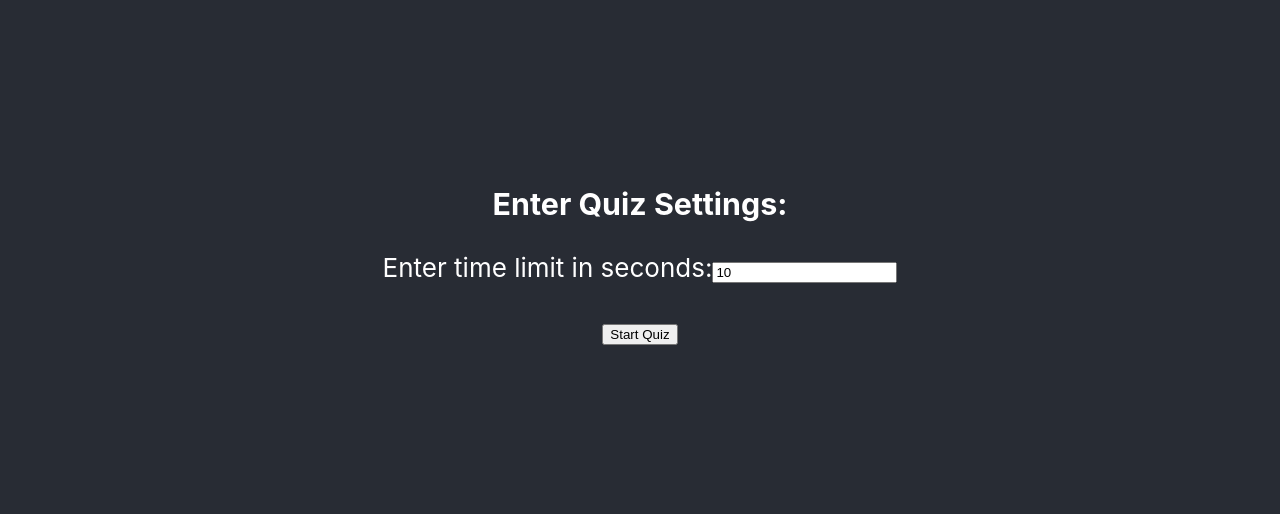
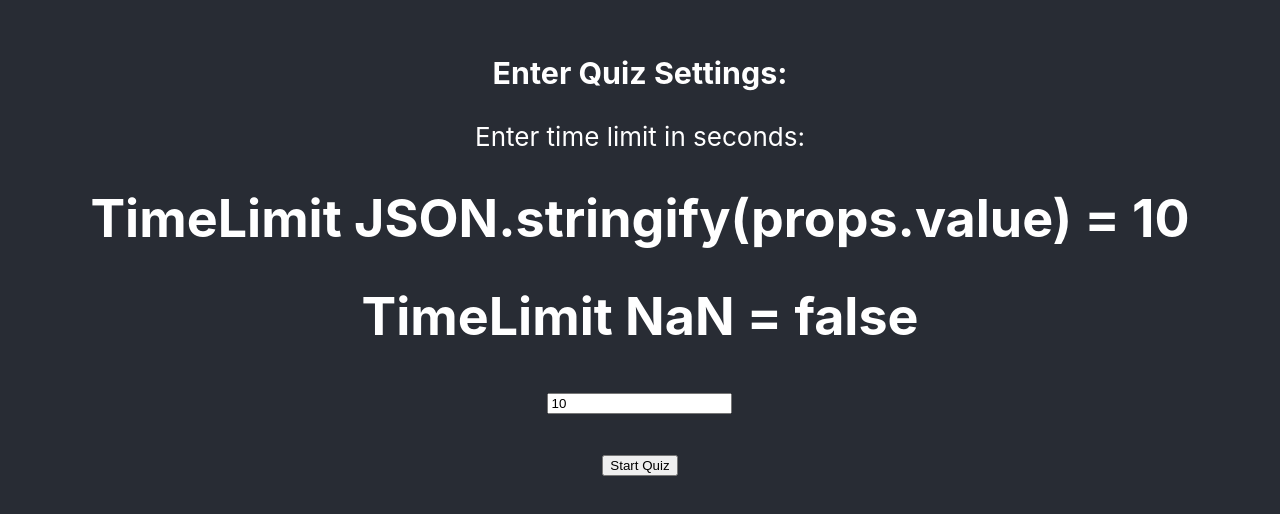
Before and after one commit to forginater/quiz-app, a React (Create React App) app: page / in a window 1280 px wide. Shown: the part 150-664 px from the top of the page. Built offline with nearby package versions, Linux system fonts and the light colour scheme.

Commit message:
fixed up guess and timeLimit number fields: can be empty & quiz can't be started while the field is NaN

```diff
--- a/src/App.tsx
+++ b/src/App.tsx
@@ -23,9 +23,10 @@ import { EnterSettings } from './EnterSettings';
 //Get settings from user then render the quiz, finally display results to user
 function App() {
   //timeLimit is hardcoded as 10 by default but can be changed by user in the <EnterSettings> component
-  const [timeLimit,setTimeLimit] = useState(10);
+  const [timeLimit, setTimeLimit] = useState<number>(10);
   //paramsEntered
   const [doneSettings, setDoneSettings] = useState(false);
+
 
   return (
     <div className="App">
--- a/src/EnterSettings.tsx
+++ b/src/EnterSettings.tsx
@@ -4,6 +4,43 @@ import {useState, useEffect} from 'react';
 
 //Quiz settings must be custom entered or the default settings accepted before quiz is started
 export function EnterSettings(props: {timeLimit: number, setTimeLimit: (n: number) => void, setDoneSettings: (b: boolean) => void}) {
+    return (
+      <div>
+        <h3>Enter Quiz Settings:</h3>
+        <label>
+          Enter time limit in seconds:
+          <h1>TimeLimit JSON.stringify(props.value) = {JSON.stringify(props.timeLimit,null,4)}</h1>
+          <h1>TimeLimit NaN = {JSON.stringify(isNaN(props.timeLimit as number))}</h1>
+          <input
+            type="number"
+            value={props.timeLimit ?? ''}
+            onChange={(e) => {
+              props.setTimeLimit(parseInt(e.target.value));
+
+            }}
+          />
+        </label>
+        <br/><br/>
+        <label>
+          <input
+            type="button"
+            value="Start Quiz"
+            onClick={(e) => {
+              isNaN(props.timeLimit)
+                ? console.log("Please enter an integer timeLimit > 0!")
+                : props.setDoneSettings(true);
+
+            }}
+          />
+
+        </label>
+
+      </div>
+    )
+  }
+
+  //Quiz settings must be custom entered or the default settings accepted before quiz is started
+export function EnterSettingz(props: {timeLimit: number, setTimeLimit: (n: number) => void, setDoneSettings: (b: boolean) => void}) {
   return (
     <div>
       <h3>Enter Quiz Settings:</h3>
--- a/src/Quiz.tsx
+++ b/src/Quiz.tsx
@@ -30,7 +30,7 @@ export function Quiz(props: {timeLimit: number}) {
     //answer <=> true answer
     const [answer, SetAnswer] = useState(num1 * num2);
     //User inputted guess
-    const [guess, setGuess] = useState<number | undefined>();
+    const [guess, setGuess] = useState<number|undefined>();
     //answerChecked toggled once user clicks <AnswerButton>
     const [answerChecked, setAnswerChecked] = useState(false);
     //timeUp toggled once time limit has elapsed in <CountDown>
@@ -68,6 +68,8 @@ export function Quiz(props: {timeLimit: number}) {
   //CountDown runs and displays a timer that counts down from props.timeLimit until it reaches 0
   //when timeRem reaches 0, it displays "Time Ran Out" and invokes props.setTimeUp(true) to signal to its parent component that the timer has finished
   function CountDown(props: {timeLimit: number, done: boolean, setTimeUp: (n: boolean) => void}) {
+    //Set timeRem to value passed from timeLimit, if timeLimit is NaN
+    console.log("COUTNDOWN: tried to assign NaN to timeRem >> ",isNaN(props.timeLimit) )
     const [timeRem, setTimeRem] = useState(props.timeLimit);
     const setTimeUp = props.setTimeUp;
 
```
Lines whose indentation alone changed are shown as unchanged.
